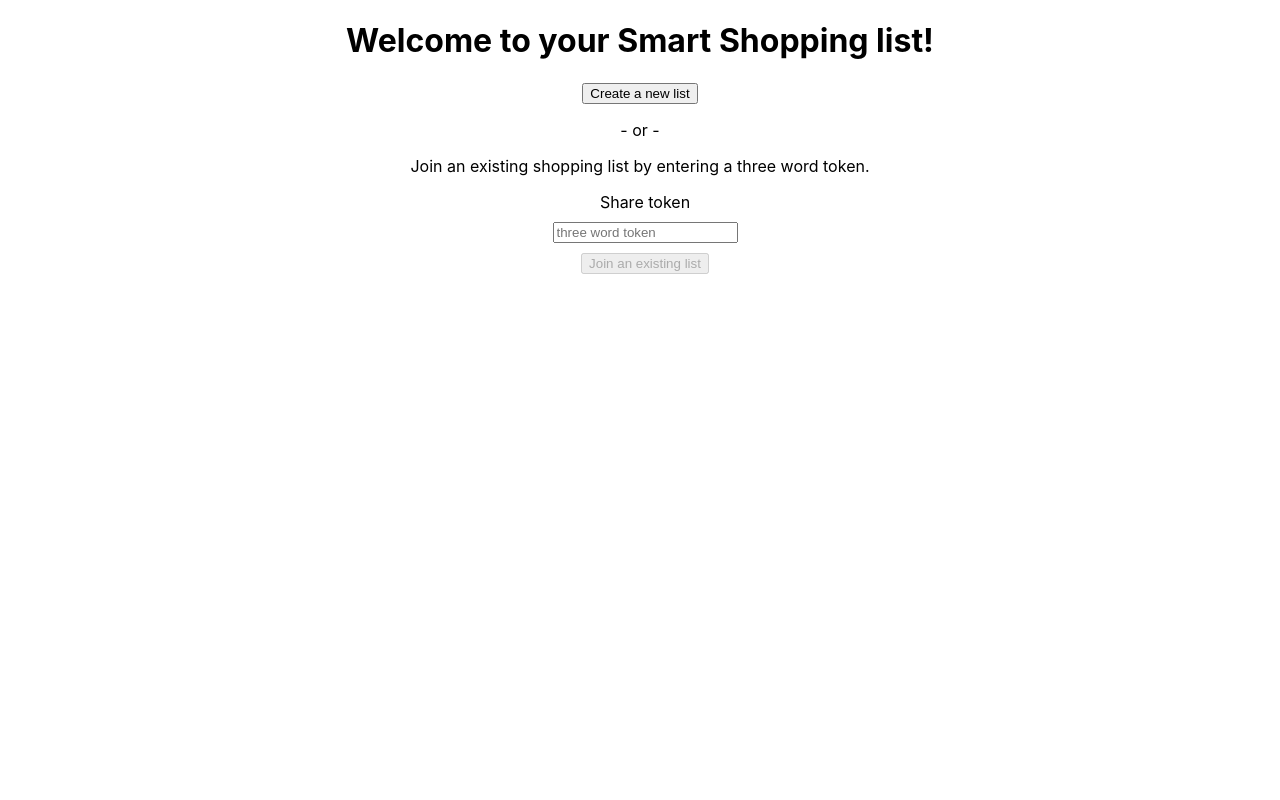
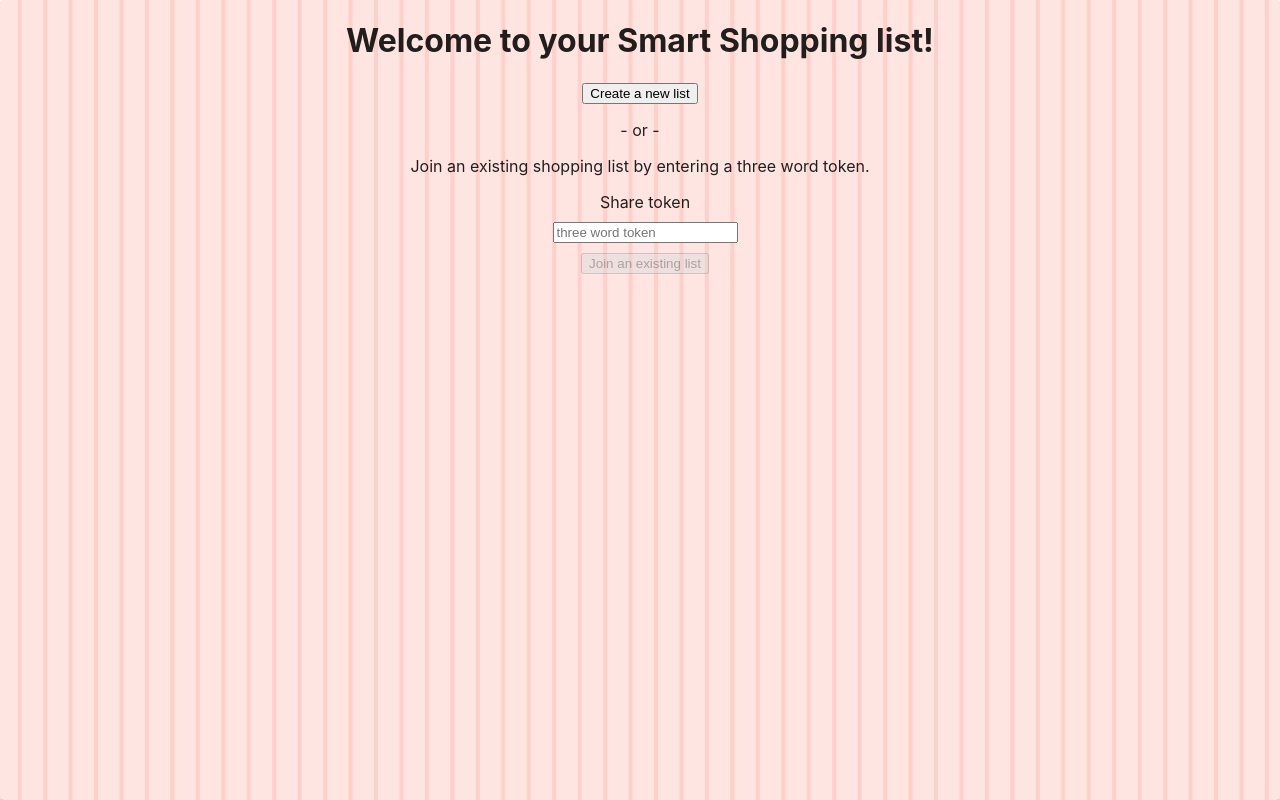
Before and after one commit to the-collab-lab/tcl-29-smart-shopping-list, a React (Create React App) app: page / in a window 1280 px wide. Built offline with nearby package versions, Linux system fonts and the light colour scheme.

Commit message:
configured material-ui and added the backround Image Co-authored-by: Nadinda Rachmat <nadinda@nadinda.dev>

```diff
--- a/package.json
+++ b/package.json
@@ -3,6 +3,7 @@
   "version": "0.1.0",
   "private": true,
   "dependencies": {
+    "@material-ui/core": "^4.12.3",
     "firebase": "^8.7.1",
     "react": "^17.0.1",
     "react-dom": "^17.0.1",
--- a/src/components/Home.jsx
+++ b/src/components/Home.jsx
@@ -3,8 +3,17 @@ import getToken from '../lib/tokens';
 import { useHistory } from 'react-router-dom';
 import db from '../lib/firebase';
 import firebase from 'firebase/app';
+import { Paper } from '@material-ui/core';
+import Image from '../images/backround.png';
+import './Home.css';
 
-import './Home.css';
+const styles = {
+  paperContainer: {
+    backgroundImage: `url(${Image})`,
+    height: '100%',
+    backgroundColor: '#FFE5E2',
+  },
+};
 
 const Home = () => {
   let history = useHistory();
@@ -88,6 +97,7 @@ const Home = () => {
   };
 
   return (
+    <Paper style={styles.paperContainer}>
       <div className="home">
         <h1>Welcome to your Smart Shopping list!</h1>
         <button onClick={generateToken}>Create a new list</button>
@@ -118,6 +128,7 @@ const Home = () => {
           </button>
         </form>
       </div>
+    </Paper>
   );
 };
 
```
Also changed, not shown: src/images/backround.png (added), 1 other file (tests, documents, lock files or other folders). Lines whose indentation alone changed are shown as unchanged.
